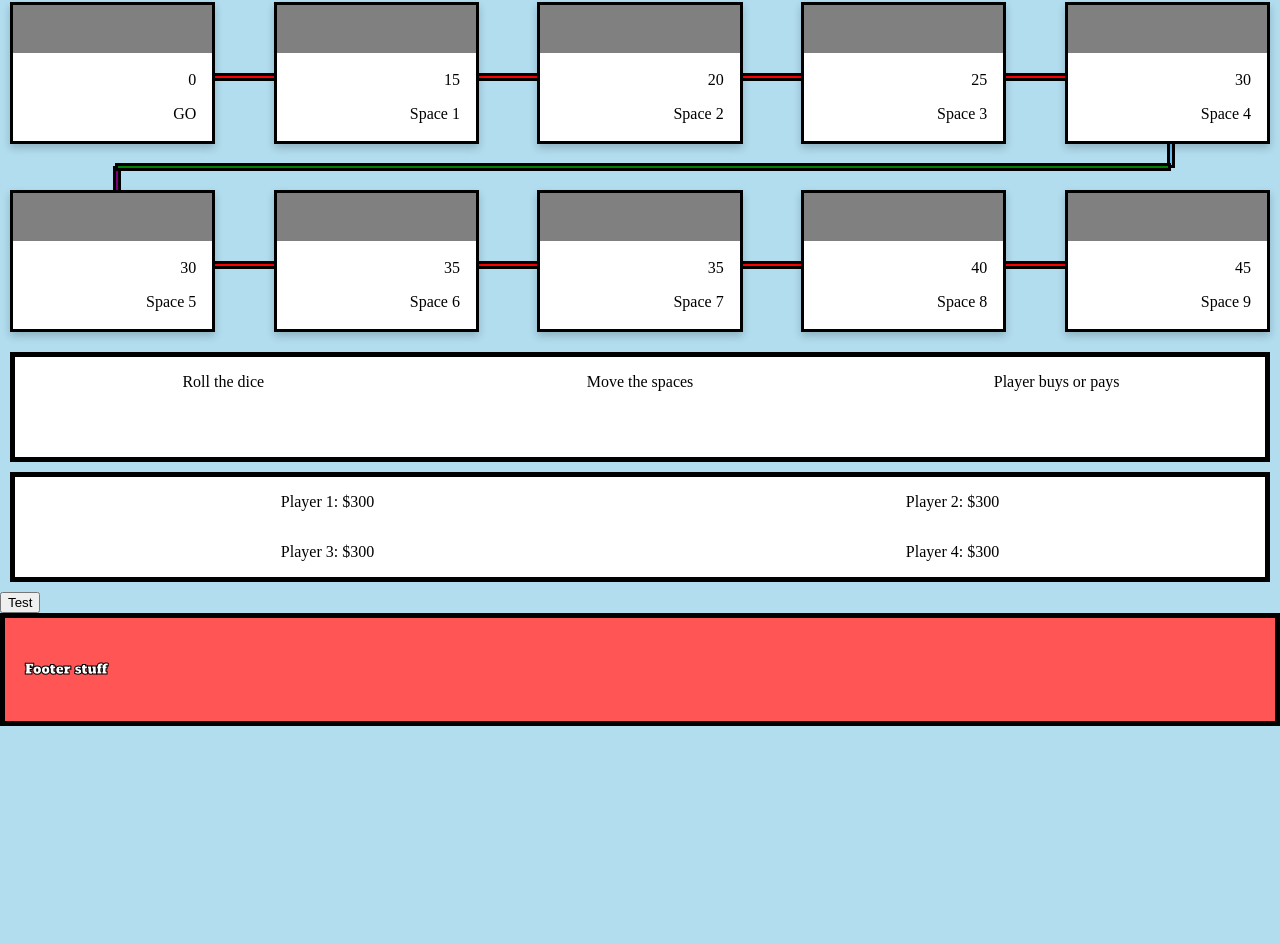
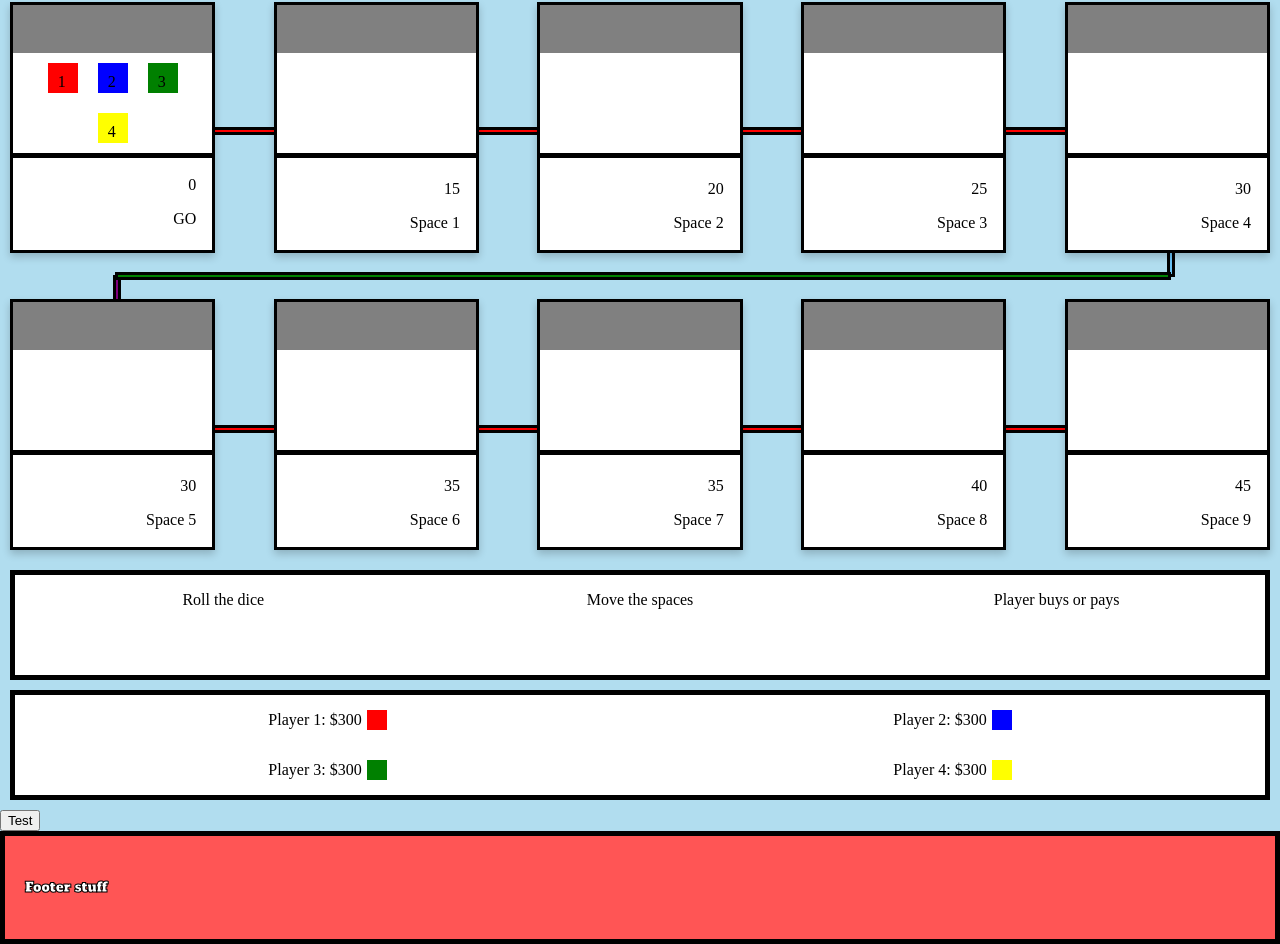
Before and after one commit to CodyRR/Unit-1-Monopoly, a React (Vite) app in the folder Simplified-Monopoly/: page /game in a window 1280 px wide. Shown: the part 216-1160 px from the top of the page. Before the commit the page ends 942 px from the top, so only its background shows below. Built offline with nearby package versions, Linux system fonts and the light colour scheme.

Commit message:
Adding Space Class and player Icons

```diff
--- a/Simplified-Monopoly/src/App.jsx
+++ b/Simplified-Monopoly/src/App.jsx
@@ -39,7 +39,7 @@ function App() {
         <Route path='/' element={<HomePage />} />
         <Route path='/rules' element={<RulesPage />} />
         <Route path='/options' element={<OptionsPage thePlayers={thePlayers} setThePlayers={setThePlayers} defaultPlayers={defaultPlayers}/>} />
-        <Route path='/game' element={<GamePage />} />
+        <Route path='/game' element={<GamePage thePlayers={thePlayers} setThePlayers={setThePlayers} />} />
         <Route path='/about' element={<AboutPage />} />
         <Route path='/results' element={<ResultsPage />} />
         <Route path='*' element={<Navigate to='/' />} />'
--- a/Simplified-Monopoly/src/classes/BoardSpace.js
+++ b/Simplified-Monopoly/src/classes/BoardSpace.js
@@ -0,0 +1,18 @@
+
+export default class Space {
+    constructor(name, spaceNum, spaceValueStart, spaceValueBought, isStartSpace, nextSpaceNum){
+
+        this.name = name;
+        this.spaceNum = spaceNum;
+        this.owner = "Sale";
+        this.spaceIsBought = false;
+        this.spaceValueStart = spaceValueStart;
+        this.spaceValueBought = spaceValueBought;
+        this.isStartSpace = isStartSpace;
+        if(isStartSpace){
+            this.owner = "Start";
+        }
+        this.nextSpaceNum = nextSpaceNum;
+        this.spaceIsOccupied = []
+    }
+}
--- a/Simplified-Monopoly/src/common/SpaceCard.css
+++ b/Simplified-Monopoly/src/common/SpaceCard.css
@@ -193,6 +193,25 @@
     transition: 0.3s;
 }
 
+.card-field {
+    display: inline-flex;
+    width: 100%;
+    border-bottom: solid 5px;
+    height: 100px;
+    flex-direction: row;
+    flex-wrap: wrap;
+    align-content: center;
+    justify-content: center;
+
+}
+
+.player-display {
+    width: 10px;
+    height: 10px;
+    padding: 10px;
+    margin: 10px;
+}
+
 .card:hover {
     box-shadow: 0 8px 16px 0 rgba(0,0,0,0.2);
 }
--- a/Simplified-Monopoly/src/common/SpaceCard.jsx
+++ b/Simplified-Monopoly/src/common/SpaceCard.jsx
@@ -1,13 +1,20 @@
 
-const SpaceCard = ({currentSpace}) => {
+const SpaceCard = ({currentSpace, thePlayers}) => {
 
     return (
 
         <div className="card">
             <div className="owner-color"></div>
+            <div className="card-field">
+                {thePlayers.map((player) => {
+                    if(player.currentSpace === currentSpace.spaceNum) {
+                        return <div className="player-display" style={{ backgroundColor: player.color}} >{player.playerId}</div>
+                    }
+                })}
+            </div>
             <div className="container">
-                <p>{currentSpace[3]}</p>
-                <p>{currentSpace[0]}</p>
+                <p>{currentSpace.spaceIsBought ? currentSpace.spaceValueBought : currentSpace.spaceValueStart}</p>
+                <p>{currentSpace.name}</p>
             </div>
         </div>
     )
--- a/Simplified-Monopoly/src/data/spaceData.js
+++ b/Simplified-Monopoly/src/data/spaceData.js
@@ -1,13 +1,13 @@
 
 export const spaceData = [
-    ["GO", "GO", 0, 0, 0, true, 1],
-    ["Space 1", "SP#1", 1, 15, 5, false, 2],
-    ["Space 2", "SP#2", 2, 20, 10, false, 3],
-    ["Space 3", "SP#3", 3, 25, 10, false, 4],
-    ["Space 4", "SP#4", 4, 30, 15, false, 5],
-    ["Space 5", "SP#5", 5, 30, 20, false, 6],
-    ["Space 6", "SP#6", 6, 35, 15, false, 7],
-    ["Space 7", "SP#7", 7, 35, 20, false, 8],
-    ["Space 8", "SP#8", 8, 40, 20, false, 9],
-    ["Space 9", "SP#9", 9, 45, 25, false, 0]
+    ["GO", 0, 0, 0, true, 1],
+    ["Space 1", 1, 15, 5, false, 2],
+    ["Space 2", 2, 20, 10, false, 3],
+    ["Space 3", 3, 25, 10, false, 4],
+    ["Space 4", 4, 30, 15, false, 5],
+    ["Space 5", 5, 30, 20, false, 6],
+    ["Space 6", 6, 35, 15, false, 7],
+    ["Space 7", 7, 35, 20, false, 8],
+    ["Space 8", 8, 40, 20, false, 9],
+    ["Space 9", 9, 45, 25, false, 0]
 ]
--- a/Simplified-Monopoly/src/layout/Layout.css
+++ b/Simplified-Monopoly/src/layout/Layout.css
@@ -77,3 +77,19 @@ td {
     grid-Template-Columns: 1fr 1fr;
     margin: 10px;
 }
+
+.player-stat {
+    display: flex;
+    width: 100%;
+    align-items: center;
+    align-content: center;
+    flex-direction: row;
+    flex-wrap: wrap;
+    justify-content: center;
+}
+
+.player-icon {
+    width: 20px;
+    height: 20px;
+    margin-left: 5px;
+}
--- a/Simplified-Monopoly/src/layout/PlayerStatsBoard.jsx
+++ b/Simplified-Monopoly/src/layout/PlayerStatsBoard.jsx
@@ -1,12 +1,24 @@
 
-const PlayerStatsBoard = () => {
+const PlayerStatsBoard = ({thePlayers}) => {
 
     return(
         <div className="player-stats-board">
-            <p>Player 1: $300</p>
-            <p>Player 2: $300</p>
-            <p>Player 3: $300</p>
-            <p>Player 4: $300</p>
+            <div className="player-stat">
+                <p>{thePlayers[0].name}: ${thePlayers[0].amount}</p>
+                <div className="player-icon" style={{backgroundColor: thePlayers[0].color}}></div>
+            </div>
+            <div className="player-stat">
+                <p>{thePlayers[1].name}: ${thePlayers[1].amount}</p>
+                <div className="player-icon" style={{backgroundColor: thePlayers[1].color}}></div>
+            </div>
+            <div className="player-stat">
+                <p>{thePlayers[2].name}: ${thePlayers[2].amount}</p>
+                <div className="player-icon" style={{backgroundColor: thePlayers[2].color}}></div>
+            </div>
+            <div className="player-stat">
+                <p>{thePlayers[3].name}: ${thePlayers[3].amount}</p>
+                <div className="player-icon" style={{backgroundColor: thePlayers[3].color}}></div>
+            </div>
         </div>
     )
 }
--- a/Simplified-Monopoly/src/layout/SpaceField.jsx
+++ b/Simplified-Monopoly/src/layout/SpaceField.jsx
@@ -1,6 +1,6 @@
 import SpaceCard from "../common/SpaceCard"
 
-const SpaceField = ({theSpaces, widthSize}) => {
+const SpaceField = ({theSpaces, widthSize, thePlayers}) => {
 
     const drawCard = (space, index, theSpaces, widthSize) => {
 
@@ -13,7 +13,7 @@ const SpaceField = ({theSpaces, widthSize}) => {
 
         return (
             <>
-                <SpaceCard currentSpace={space}/>
+                <SpaceCard currentSpace={space} thePlayers={thePlayers}/>
                 {lastItem && <div className="row-border"></div>}
             </>
         )
--- a/Simplified-Monopoly/src/pages/GamePage.jsx
+++ b/Simplified-Monopoly/src/pages/GamePage.jsx
@@ -3,11 +3,18 @@ import { spaceData } from "../data/spaceData"
 import SpaceField from "../layout/SpaceField";
 import StatusBoard from "../layout/StatusBoard";
 import PlayerStatsBoard from "../layout/PlayerStatsBoard";
+import Space from "../classes/BoardSpace"
 
-const GamePage = () => {
+const GamePage = ({thePlayers, setThePlayers}) => {
 
+    const spaceArrayData = [];
+    spaceData.forEach(function(space) {
+        spaceArrayData.push( new Space(space[0], space[1], space[2], space[3], space[4], space[5]));
+    })
 
-    const [theSpaces, setTheSpaces] = useState(structuredClone(spaceData));
+    console.log(spaceArrayData);
+
+    const [theSpaces, setTheSpaces] = useState(spaceArrayData);
     const [widthSize, setWidthSize] = useState(null);
 
 
@@ -44,17 +51,20 @@ const GamePage = () => {
 
         event.preventDefault();
         let newData = [...theSpaces];
-        newData[1][3] = 30;
+        newData[2].spaceIsBought = true;
+        let newData2 = [...thePlayers];
+        newData2[2].currentSpace = 4;
         setTheSpaces(newData);
-        console.log(widthSize)
+        setThePlayers(newData2);
+        console.log(newData2)
     }
 
     return (
         <main>
             <p>THE GAMES PAGE</p>
-            <SpaceField theSpaces={theSpaces} widthSize={widthSize} />
+            <SpaceField theSpaces={theSpaces} widthSize={widthSize} thePlayers={thePlayers}/>
             <StatusBoard />
-            <PlayerStatsBoard />
+            <PlayerStatsBoard thePlayers={thePlayers} />
             <button onClick={testForChange}>Test</button>
         </main>
     )
```
